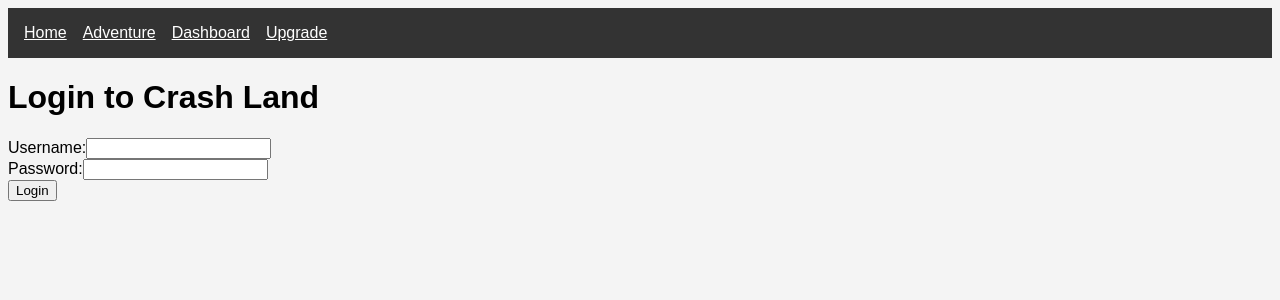
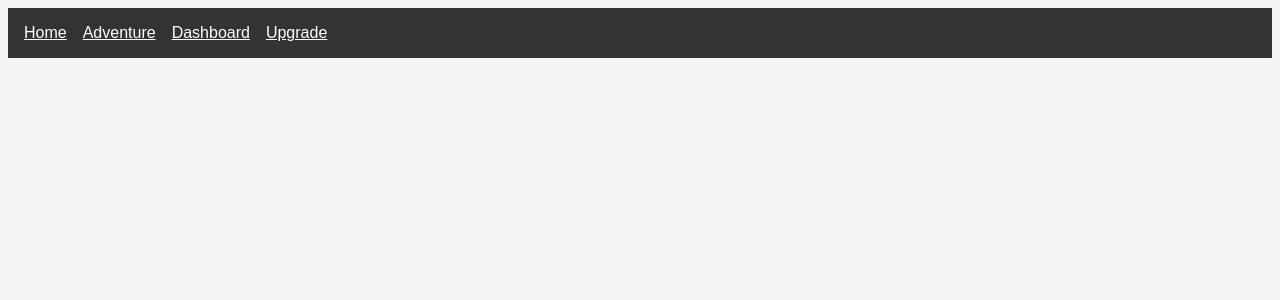
Before and after one commit to DiamondHands89/Mullins_Kevin_CrashRPG_Frontend, a React (Vite) app: page /login in a window 1280 px wide. Shown: the top 300 px of the page. Built offline with nearby package versions, Linux system fonts and the light colour scheme.

Commit message:
Updated main app

```diff
--- a/src/App.tsx
+++ b/src/App.tsx
@@ -1,10 +1,10 @@
-
 import React from 'react';
 import { BrowserRouter as Router, Route, Routes } from 'react-router-dom';
 import Navbar from './components/Navbar';
 import Home from './pages/Home';
-import CharacterPage from './pages/CharacterPage';
-import LoginPage from './pages/LoginPage';
+import Adventure from './pages/Adventure';
+import Dashboard from './pages/Dashboard';
+import Upgrade from './pages/Upgrade';
 
 const App: React.FC = () => {
   return (
@@ -12,8 +12,9 @@ const App: React.FC = () => {
       <Navbar />
       <Routes>
         <Route path="/" element={<Home />} />
-        <Route path="/character/:id" element={<CharacterPage />} />
-        <Route path="/login" element={<LoginPage />} />
+        <Route path="/adventure" element={<Adventure />} />
+        <Route path="/dashboard" element={<Dashboard />} />
+        <Route path="/upgrade" element={<Upgrade />} />
       </Routes>
     </Router>
   );
```
